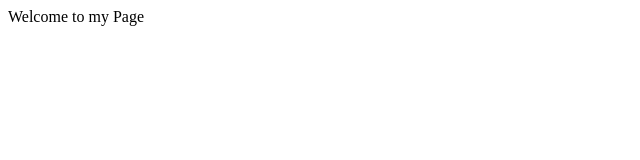
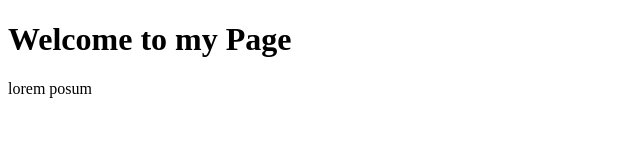
Before and after one commit to VaishnaviVijayaraghavan/git-demo, a plain HTML site: page index.html in a window 1280 px wide. Shown: the whole page, without its empty margins (0-640 px from the left). Drawn offline with Linux system fonts and the light colour scheme.

Commit message:
added p tag with content

```diff
--- a/index.html
+++ b/index.html
@@ -7,6 +7,7 @@
     <title>Document</title>
   </head>
   <body>
-    Welcome to my Page
+    <h1>Welcome to my Page</h1>
+    <p>lorem posum</p>
   </body>
 </html>
```
